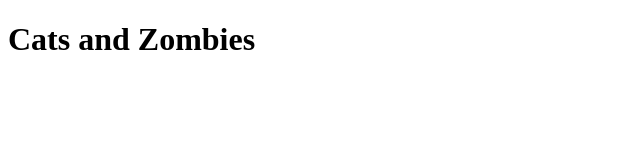
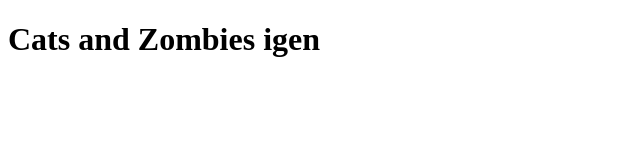
Before and after one commit to Gragru/Inlamning, a plain HTML site: page index.html in a window 1280 px wide. Shown: the whole page, without its empty margins (0-640 px from the left). Drawn offline with Linux system fonts and the light colour scheme.

Commit message:
Update index.html

```diff
--- a/index.html
+++ b/index.html
@@ -6,6 +6,6 @@
     <title>Document</title>
 </head>
 <body>
-    <h1>Cats and Zombies</h1>
+    <h1>Cats and Zombies igen</h1>
 </body>
 </html>
```
